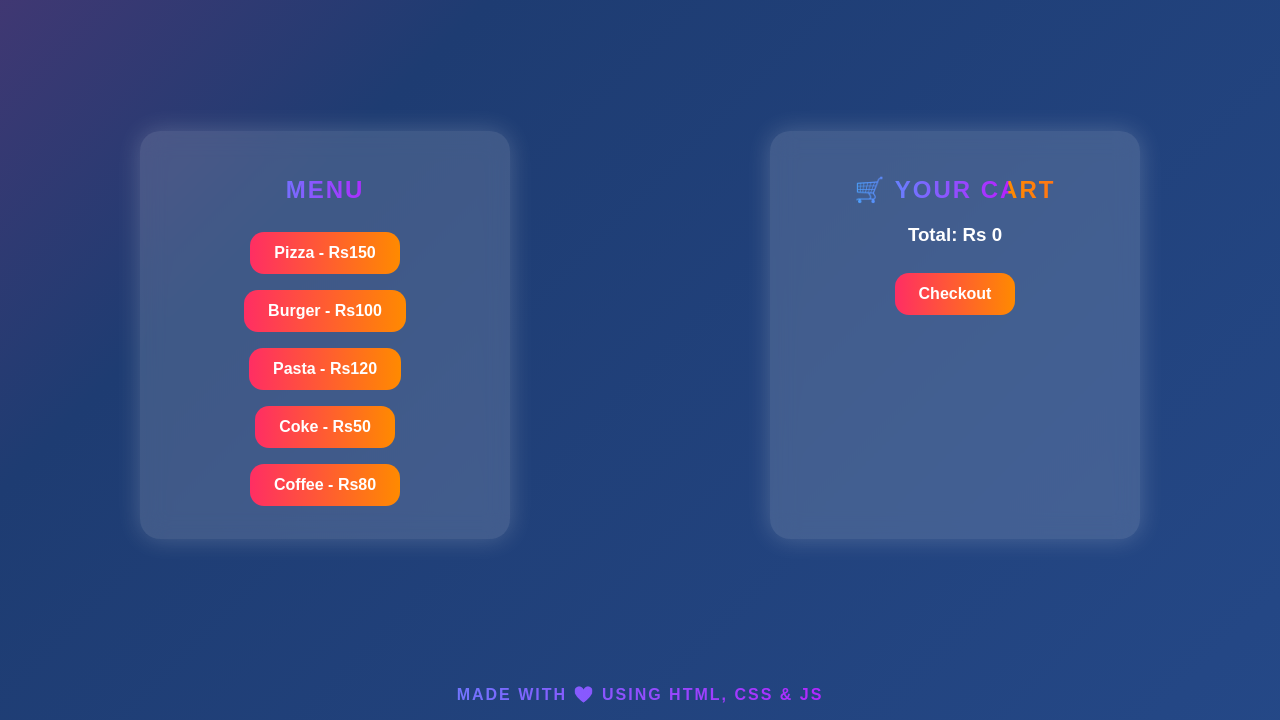
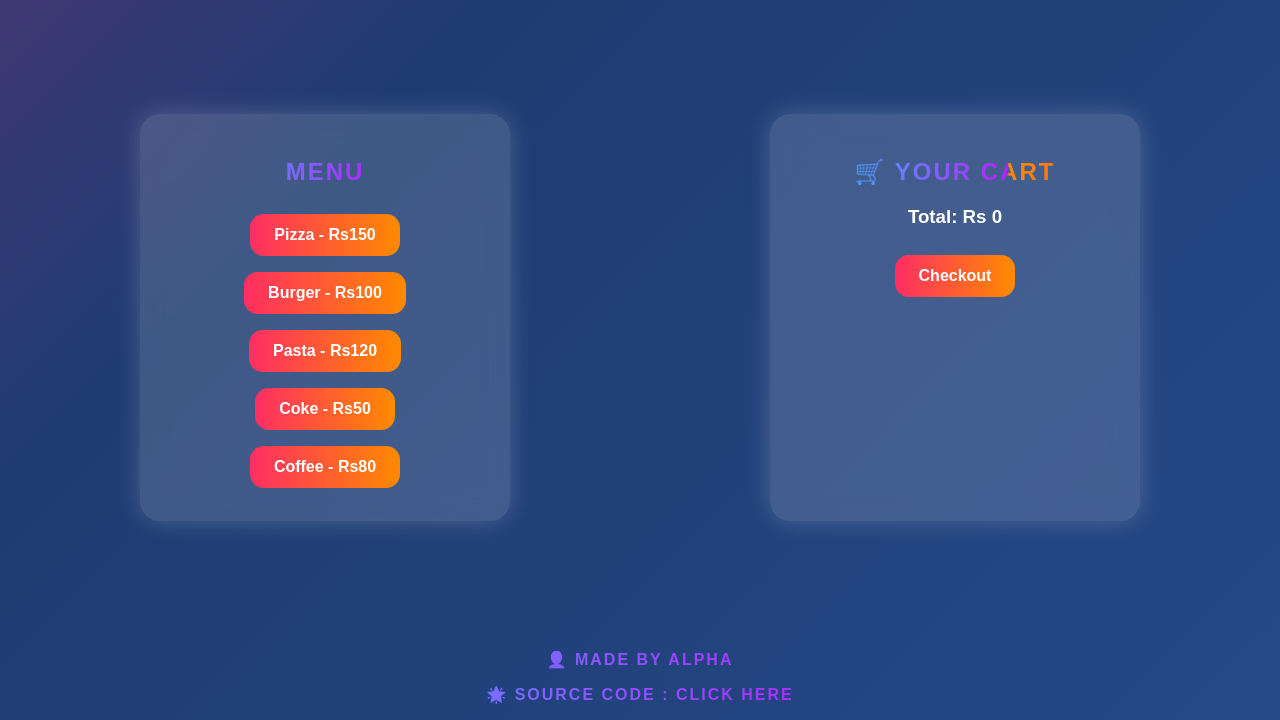
Before and after one commit to SHADOW-04/Billing-System, a plain HTML site: page index.html in a window 1280 px wide. Shown: the part 80-800 px from the top of the page. Drawn offline with Linux system fonts and the light colour scheme.

Commit message:
ALPHA CORE UPDATED

```diff
--- a/index.html
+++ b/index.html
@@ -26,7 +26,8 @@
   </main>
 
   <footer>
-    <p class="gradient-text">Made with ❤️ using HTML, CSS & JS</p>
+    <p class="gradient-text">👤 Made by ALPHA</p>
+    <p class="gradient-text">🌟 Source Code : <a href="https://github.com/SHADOW-04/Billing-System" target="_blank">Click Here</a></p>
   </footer>
 
   <script src="script.js"></script>
```
